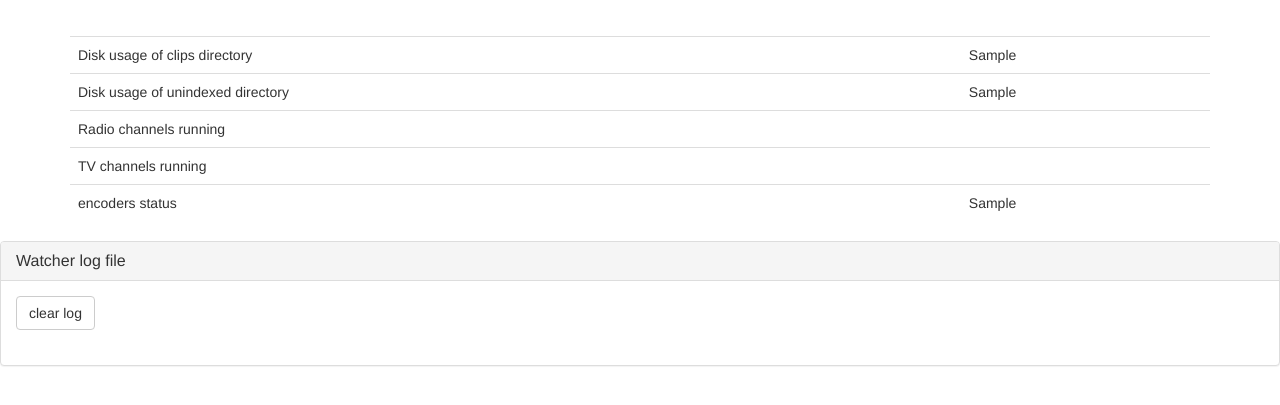
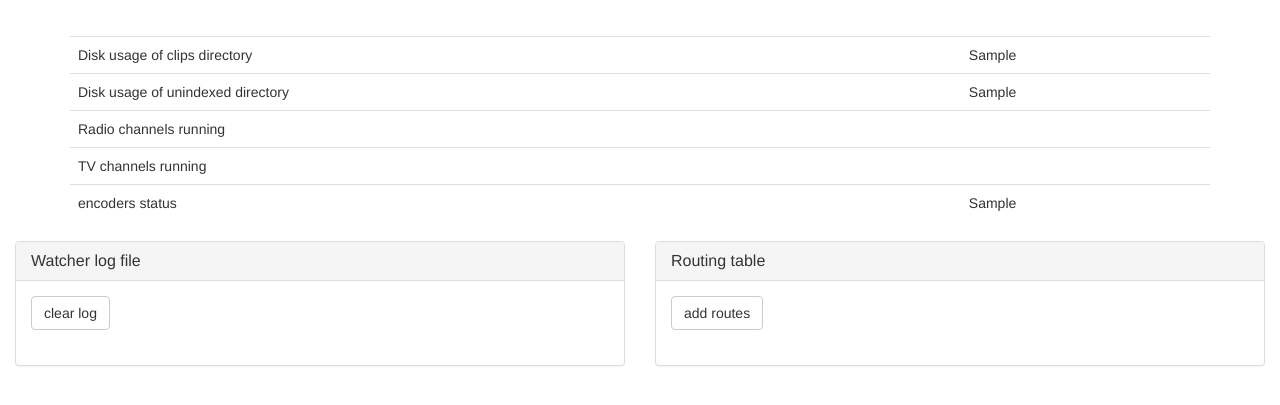
Before and after one commit to SirDukey/Novus_recording_system, a Flask app: template templates/info.html in a window 1280 px wide. Shown: the part 281-686 px from the top of the page. Run offline with Flask 2, Linux system fonts and the light colour scheme; the template is opened without the code that fills it: most values are stand-ins (such as "Sample title", 1, 10 or a date in 2020); some libraries are stand-ins or nearby versions.

Commit message:
adding routes to info page

```diff
--- a/app.py
+++ b/app.py
@@ -353,6 +353,24 @@ def show_mnt():
     return mnt_dir
 
 
+def get_routes():
+    res = sp.Popen(['ip', 'r'], stdout=sp.PIPE, stderr=sp.PIPE)
+    output, error = res.communicate()
+    output = output.decode('ascii')
+    error = error.decode('ascii')
+
+    if output:
+        my_ls = []
+        my_ls.append(output.split('\n'))
+        return my_ls[0]
+    elif error:
+        return error
+
+
+def set_routes():
+    sp.Popen(['sh', 'routes.sh'])
+
+
 def content():
 
     CMS_DICT = {
@@ -475,6 +493,8 @@ def info():
 
     if request.form.get('cwl'):
         clear_watcher_log()
+    elif request.form.get('set_routes'):
+        set_routes()
 
     CMS_DICT = content()
     radio = CMS_DICT['radio']
@@ -495,7 +515,8 @@ def info():
                            watcher_log=watcher_log,
                            encoder_check=encoder_check(),
                            du_clip_dir=du_clip_dir(),
-                           du_unindexed_dir=du_unindexed_dir()
+                           du_unindexed_dir=du_unindexed_dir(),
+                           get_routes=get_routes
            )
 
 
--- a/templates/info.html
+++ b/templates/info.html
@@ -45,6 +45,7 @@
 
 </div>
 
+<div class="container-fluid col-lg-6">
     <div class="panel panel-default">
       <div class="panel-heading">
         <h3 class="panel-title">Watcher log file</h3>
@@ -59,8 +60,23 @@
             {% endfor %}
       </div>
     </div>
+</div>
 
-
-
+<div class="container-fluid col-lg-6">
+    <div class="panel panel-default">
+      <div class="panel-heading">
+        <h3 class="panel-title">Routing table</h3>
+      </div>
+      <div class="panel-body">
+          <form action="" method="POST">
+            <input class="btn btn-default" type="submit" value="add routes" name="set_routes">
+          </form>
+          <br>
+            {% for i in get_routes() %}
+                {{ i }}<br>
+            {% endfor %}
+      </div>
+    </div>
+</div>
 
 {% endblock %}
```
Also changed, not shown: 1 other file. Lines whose indentation alone changed are shown as unchanged.
